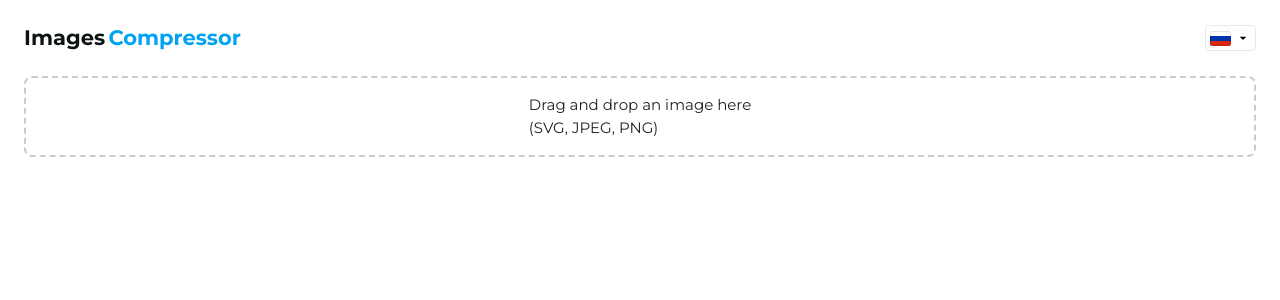
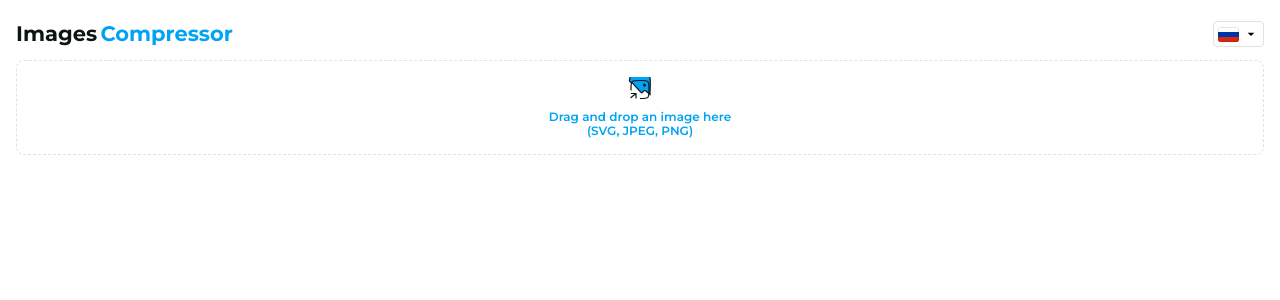
Before and after one commit to deeamtee/image-compressor, a React (Vite) app: page / in a window 1280 px wide. Shown: the top 300 px of the page. Built offline with nearby package versions, Linux system fonts and the light colour scheme.

Commit message:
Редизайн главной + файлов

```diff
--- a/src/components/Compressor/Compressor.module.css
+++ b/src/components/Compressor/Compressor.module.css
@@ -2,7 +2,7 @@
   display: flex;
   flex-direction: column;
   justify-content: center;
-  padding: 24px;
+  padding: var(--spacing-20) var(--spacing-16);
   background: var(--color-white);
   box-sizing: border-box;
 }
@@ -16,22 +16,15 @@
 .dropArea {
   box-sizing: border-box;
   width: 100%;
-  border: 2px dashed #ccc;
+  border: 1.5px dashed var(--color-gray);
   padding: 16px;
-  margin: 24px auto;
+  margin: var(--spacing-12) auto;
   border-radius: 8px;
 }
 
 .dropArea.dragging {
-  border-color: #00aaff;
-  background-color: #e0f7ff;
-}
-
-.dropAreaContent {
-  display: flex;
-  justify-content: center;
-  font-size: 15px;
-  line-height: 1.5;
+  border-color: var(--color-primary);
+  background-color: var(--color-primary-20);
 }
 
 .progress {
@@ -57,40 +50,12 @@
   margin-bottom: 16px;
 }
 
-.title {
-  font-size: 24px;
+.downloadButton {
+  width: 100%;
 }
 
-.download {
-  margin-top: 8px;
-  padding: 6px 0;
-  width: 100%;
-  box-sizing: border-box;
-  color: #333;
-  border-radius: 4px;
-  border: 1px solid #8ac5ff;
-  background: #ffffff;
-  font-size: 12px;
-  font-weight: 500;
-  cursor: pointer;
-  transition:
-    background-color 0.3s ease,
-    border-color 0.3s ease,
-    box-shadow 0.3s ease;
-}
-
-.download:hover {
-  box-shadow:
-    0 1px 2px rgba(0, 0, 0, 0.03),
-    0 1px 2px rgba(0, 0, 0, 0.03);
-  border-color: #71b8fe;
-}
-
-.download:active {
-  box-shadow: none;
-}
 .uploadedFiles {
-  max-height: 268px;
+  max-height: 1080px;
   overflow: auto;
   scrollbar-width: none;
   scrollbar-color: #8ac5ff #ffffff;
@@ -148,3 +113,13 @@
     clip-path: polygon(50% 50%, 0 0, 100% 0, 100% 100%, 0 100%, 0 0);
   }
 }
+
+.dragndrop {
+  display: flex;
+  flex-direction: column;
+  align-items: center;
+  gap: var(--spacing-8);
+}
+.dragndropText {
+  text-align: center;
+}
--- a/src/components/Compressor/Compressor.tsx
+++ b/src/components/Compressor/Compressor.tsx
@@ -9,6 +9,8 @@ import { OutputFiles } from './CompressedFile.types';
 import { Trans, useTranslation } from 'react-i18next';
 import { Typography } from '../Typography';
 import { CountrySelect } from '../../CountrySelect';
+import { Button } from '../Button';
+import { Icon } from '../Icon';
 
 const Title = () => (
   <Typography as="h1">
@@ -83,22 +85,19 @@ export const Compressor: React.FC = () => {
         onDragLeave={handleDragLeave}
         onDrop={handleDrop}
       >
-        <div className={styles.dropAreaContent}>
+        <div>
           {isLoading ? (
             <div className={styles.loader} />
           ) : (
-            <p>
-              {t('dragndrop')} <br /> (SVG, JPEG, PNG)
-            </p>
+            <div className={styles.dragndrop}>
+              <Icon variant="picture" />
+              <Typography className={styles.dragndropText} size="m" weight="semibold" color="primary">
+                {t('dragndrop')} <br /> (SVG, JPEG, PNG)
+              </Typography>
+            </div>
           )}
         </div>
       </div>
-      {/*
-      {progress > 0 && !errorMessage && (
-        <div className={styles.progress}>
-          <div className={styles.progressBar} style={{ width: `${progress}%` }}></div>
-        </div>
-      )} */}
       <div className={styles.uploadedFiles}>
         {compressedFiles.map(({ originalFile, compressedFile }, index) => (
           <UploadedFile key={index} originalFile={originalFile} compressedFile={compressedFile} />
@@ -107,9 +106,9 @@ export const Compressor: React.FC = () => {
 
       {compressedFiles.length > 0 && (
         <div>
-          <button className={styles.download} onClick={handleDownloadAll}>
+          <Button className={styles.downloadButton} variant="accent" onClick={handleDownloadAll}>
             {t('download')} ZIP
-          </button>
+          </Button>
         </div>
       )}
       {errorMessage && <p className={styles.error}>{errorMessage}</p>}
--- a/src/components/Select/Select.module.css
+++ b/src/components/Select/Select.module.css
@@ -7,7 +7,7 @@
   justify-content: space-between;
   align-items: center;
   padding: 4px;
-  border: 0.5px solid #e7e8e8;
+  border: 0.5px solid var(--color-gray);
   border-radius: 4px;
   cursor: pointer;
   background-color: var(--color-white);
@@ -34,7 +34,7 @@
   margin: 0;
   padding: 0;
   list-style: none;
-  border: 0.5px solid #e7e8e8;
+  border: 0.5px solid var(--color-gray);
   border-radius: 4px;
   background-color: var(--color-white);
   z-index: 10;
--- a/src/components/Typography/Typography.module.css
+++ b/src/components/Typography/Typography.module.css
@@ -22,7 +22,7 @@
   line-height: 28px;
 }
 
-.weight-regular {
+.weight-normal {
   font-weight: 400;
 }
 
--- a/src/components/Typography/Typography.tsx
+++ b/src/components/Typography/Typography.tsx
@@ -5,7 +5,7 @@ import styles from './Typography.module.css';
 type TypographyProps = {
   size?: 's' | 'm' | 'l' | 'xl';
   color?: 'primary' | 'dark' | string;
-  weight?: 'regular' | 'semibold' | 'bold';
+  weight?: 'normal' | 'semibold' | 'bold';
   as?: keyof JSX.IntrinsicElements;
   className?: string;
   children?: React.ReactNode;
--- a/src/components/UploadedFile/UploadedFile.module.css
+++ b/src/components/UploadedFile/UploadedFile.module.css
@@ -2,14 +2,13 @@
   width: 32px;
   height: 32px;
   object-fit: cover;
+  border-radius: 5px;
   margin-right: 8px;
 }
 
 .wrapper {
   display: flex;
-  /* align-items: center; */
   width: 100%;
-  height: 100%;
 }
 
 .flex {
@@ -19,19 +18,13 @@
 
 .file {
   display: flex;
-  align-items: center;
 }
 
 .info {
   display: flex;
   flex-direction: column;
+  justify-content: space-between;
   width: 100%;
-}
-
-.title {
-  font-size: 12px;
-  font-weight: 700;
-  line-height: 1.4;
 }
 
 .name {
@@ -45,10 +38,6 @@
   max-width: 180px;
 }
 
-.button {
-  padding: 4px;
-}
-
 .sizes {
   font-size: 10px;
   font-weight: 400;
@@ -58,9 +47,6 @@
 
 .download {
   padding: 0;
-  display: flex;
-  justify-content: center;
-  align-items: self-start;
   border: none;
   margin-left: 12px;
   background: transparent;
@@ -79,7 +65,7 @@
 }
 
 .container {
-  margin-bottom: 12px;
+  padding-top: var(--spacing-12);
 }
 
 .error {
@@ -89,3 +75,10 @@
 .rate {
   width: max-content;
 }
+
+.progress {
+  height: 1.5px;
+  background-color: var(--color-dark-10);
+  width: 100%;
+  margin-top: var(--spacing-12);
+}
--- a/src/components/UploadedFile/UploadedFile.tsx
+++ b/src/components/UploadedFile/UploadedFile.tsx
@@ -6,25 +6,32 @@ import { getExtensionFromMimeType } from './UploadedFile.helpers';
 import { downloadFile } from '../../utils/helpers';
 import fallbackImage from './resources/fallback.jpg';
 import { OutputFiles } from '../Compressor/CompressedFile.types';
+import { Typography } from '../Typography';
 
 type Props = OutputFiles;
 
 const FallbackFile = ({ originalFile }: { originalFile: File }) => {
+  const { name } = originalFile;
   return (
     <div className={styles.container}>
       <div className={styles.file}>
         <img className={styles.image} src={fallbackImage} alt={`Fallback image for ${originalFile.name}`} />
         <div className={styles.wrapper}>
           <div className={styles.info}>
-            <div className={cn(styles.flex, styles.title)}>
-              <p className={cn(styles.name, styles.name_error)}>{originalFile.name}</p>
+            <div className={styles.flex}>
+              <Typography className={cn(styles.name, styles.name_error)} size="m" weight="semibold">
+                {name}
+              </Typography>
             </div>
             <div className={cn(styles.flex, styles.sizes)}>
-              <p className={styles.error}>Invalid</p>
+              <Typography className={styles.error} size="s" weight="normal">
+                Invalid
+              </Typography>
             </div>
           </div>
         </div>
       </div>
+      <div className={styles.progress} style={{ width: `${100}%` }}></div>
     </div>
   );
 };
@@ -57,21 +64,29 @@ export const UploadedFile: FC<Props> = ({ compressedFile, originalFile }) => {
         <img className={styles.image} src={image} alt={name} />
         <div className={styles.wrapper}>
           <div className={styles.info}>
-            <div className={cn(styles.flex, styles.title)}>
-              <p className={styles.name}>{name}</p>
-              <p className={styles.rate}>–{compressionRate}%</p>
+            <div className={styles.flex}>
+              <Typography className={styles.name} size="m" weight="semibold">
+                {name}
+              </Typography>
+              <Typography size="m" weight="semibold" className={styles.rate}>
+                –{compressionRate}%
+              </Typography>
             </div>
-            <div className={cn(styles.flex, styles.sizes)}>
-              <p>{originalSize} KB</p>
-              <p>{compressedSize} KB</p>
+            <div className={styles.flex}>
+              <Typography size="s" weight="normal">
+                {originalSize} KB
+              </Typography>
+              <Typography size="s" weight="normal">
+                {compressedSize} KB
+              </Typography>
             </div>
           </div>
           <button className={styles.download} onClick={handleDownload}>
-            <Icon variant="download" />
+            <Icon variant="download" color="var(--color-primary)" />
           </button>
         </div>
       </div>
-      {/* <div style={{ width: `${progress}%` }}></div> */}
+      <div className={styles.progress} style={{ width: `${100}%` }}></div>
     </div>
   );
 };
--- a/src/index.css
+++ b/src/index.css
@@ -3,7 +3,7 @@
 @import url('./vendor/variables.css');
 
 :root {
-  font-family: Montserrat, system-ui, Inter, Helvetica, Arial, sans-serif;
+  font-family: var(--font-family);
   line-height: 1.5;
   font-weight: 400;
 
--- a/src/vendor/variables.css
+++ b/src/vendor/variables.css
@@ -1,16 +1,20 @@
 :root {
   /* Цветовая палитра */
-  --color-primary: #00a3f4;
-  --color-dark: #0d1415;
   --color-white: #ffffff;
 
+  --color-gray: #e2e2e2;
+  --color-gray-50: #e7e8e8;
+
+  --color-primary: #00a3f4;
+  --color-primary-50: rgba(0, 163, 244, 0.5);
+  --color-primary-35: rgba(0, 163, 244, 0.35);
   --color-primary-20: rgba(0, 163, 244, 0.2);
-  --color-primary-35: rgba(0, 163, 244, 0.35);
-  --color-primary-50: rgba(0, 163, 244, 0.5);
 
+  --color-dark: #0d1415;
+  --color-dark-50: rgba(13, 20, 21, 0.5);
+  --color-dark-35: rgba(13, 20, 21, 0.35);
   --color-dark-20: rgba(13, 20, 21, 0.2);
-  --color-dark-35: rgba(13, 20, 21, 0.35);
-  --color-dark-50: rgba(13, 20, 21, 0.5);
+  --color-dark-10: rgba(13, 20, 21, 0.1);
 
   /* Отступы */
   --spacing-4: 4px;
@@ -28,6 +32,8 @@
   --font-size-m: 12px;
   --font-size-l: 14px;
   --font-size-xl: 21px;
+
+  --font-family: 'Montserrat', system-ui, Arial, sans-serif;
 }
 
 /* Темная тема */
```
